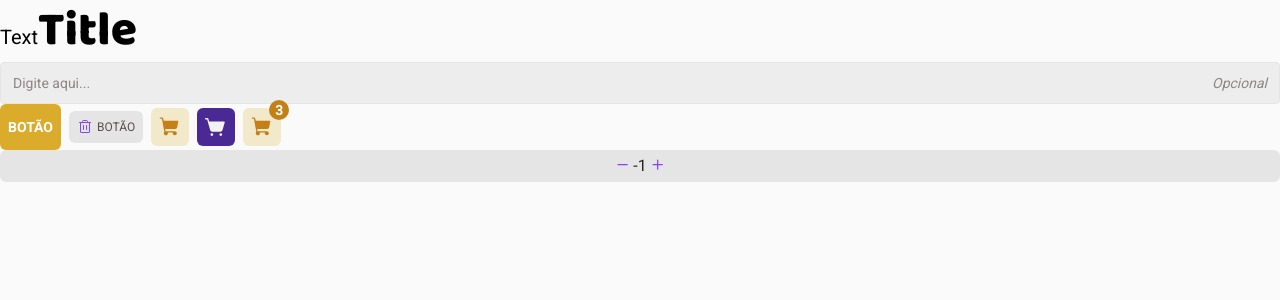
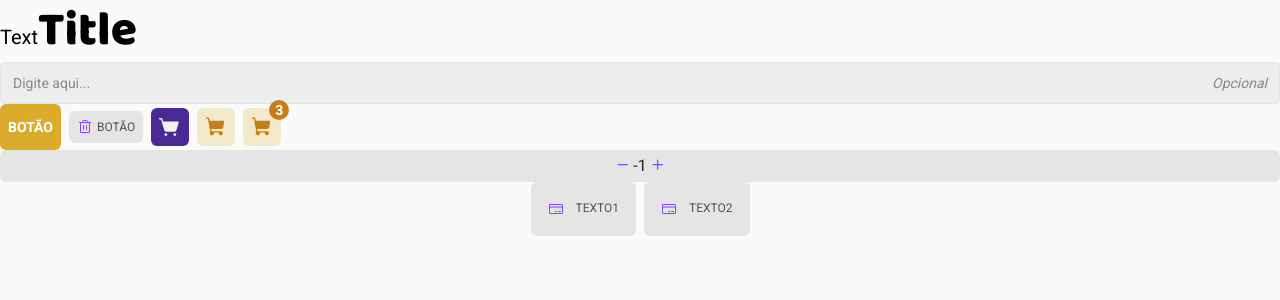
Before and after one commit to o-igor-trentini/ignite-coffee-delivery, a React (Vite) app: page / in a window 1280 px wide. Shown: the top 300 px of the page. Built offline with nearby package versions, Linux system fonts and the light colour scheme.

Commit message:
feat: Componente de radio button

```diff
--- a/package.json
+++ b/package.json
@@ -10,10 +10,12 @@
     "lint": "npx eslint src --ext .ts,.tsx --fix"
   },
   "dependencies": {
+    "@types/uuid": "^9.0.0",
     "gh-pages": "^4.0.0",
     "phosphor-react": "^1.4.1",
     "react": "^18.2.0",
-    "react-dom": "^18.2.0"
+    "react-dom": "^18.2.0",
+    "uuid": "^9.0.0"
   },
   "devDependencies": {
     "@types/react": "^18.0.24",
--- a/src/components/App.tsx
+++ b/src/components/App.tsx
@@ -6,6 +6,8 @@ import { Title } from './ui/Title';
 import { Button } from './ui/Button';
 import { Badge } from './ui/Badge';
 import { Counter } from './ui/Counter';
+import { Radio } from './ui/Radio';
+import { CreditCard } from 'phosphor-react';
 
 export const App: FC = () => {
     return (
@@ -28,8 +30,8 @@ export const App: FC = () => {
             >
                 <Button variant="primary">Botão</Button>
                 <Button variant="delete">Botão</Button>
+                <Button variant="shop-cart-secondary">Botão</Button>
                 <Button variant="shop-cart-primary">Botão</Button>
-                <Button variant="shop-cart-secondary">Botão</Button>
 
                 <Badge content="3">
                     <Button variant="shop-cart-primary">Botão com Badge</Button>
@@ -37,6 +39,25 @@ export const App: FC = () => {
             </div>
 
             <Counter minValue={-1} />
+
+            <div
+                style={{
+                    display: 'flex',
+                    justifyContent: 'center',
+                    alignItems: 'center',
+                    gap: 8,
+                }}
+            >
+                <Radio id="1" name="for" value="1">
+                    <CreditCard />
+                    texto1
+                </Radio>
+
+                <Radio id="2" name="for" value="2">
+                    <CreditCard />
+                    texto2
+                </Radio>
+            </div>
         </div>
     );
 };
--- /dev/null
+++ b/src/components/ui/Radio/index.module.css
@@ -0,0 +1,48 @@
+.radio input[type="radio"] {
+    opacity: 0;
+    position: fixed;
+    width: 0;
+}
+
+.radio label {
+    padding: 16px;
+
+    display: flex;
+    justify-content: center;
+    align-items: center;
+    flex-direction: row;
+    gap: 12px;
+
+    line-height: 1.6;
+    font-size: 0.75rem;
+    color: var(--base-text);
+    text-transform: uppercase;
+
+    background : var(--base-button);
+    border-radius: 6px;
+    border: 1px solid transparent;
+
+    cursor: pointer;
+}
+
+.radioFocused {
+    border-radius: 6px;
+    outline: transparent;
+    box-shadow: var(--default-box-shadow);
+}
+
+.radio label:hover {
+    background: var(--base-hover);
+    color: var(--base-subtitle)
+}
+
+.radio label svg {
+    font-size: 1rem;
+    color: var(--purple);
+}
+
+.radio input[type="radio"]:checked + label {
+    background: var(--purple-light);
+    border-color: var(--purple);
+    color: var(--base-text);
+}
--- /dev/null
+++ b/src/components/ui/Radio/index.tsx
@@ -0,0 +1,28 @@
+import { FC, ReactNode, useState } from 'react';
+import styles from './index.module.css';
+import { v4 as uuidv4 } from 'uuid';
+
+interface RadioProps {
+    children: ReactNode;
+    id?: string;
+    name?: string;
+    value: string;
+}
+
+export const Radio: FC<RadioProps> = ({ children, id, name, value }) => {
+    const [isFocused, setIsFocused] = useState<boolean>(false);
+    const radioId = id ? id : uuidv4();
+    const containerClassName = `${styles.radio} ${isFocused ? styles.radioFocused : ''}`;
+
+    const handleFocus = (): void => setIsFocused(true);
+
+    const handleBlur = (): void => setIsFocused(false);
+
+    return (
+        <div className={containerClassName}>
+            <input type="radio" id={radioId} name={name} value={value} onFocus={handleFocus} onBlur={handleBlur} />
+
+            <label htmlFor={radioId}>{children}</label>
+        </div>
+    );
+};
```
Also changed, not shown: 1 other file (tests, documents, lock files or other folders).
